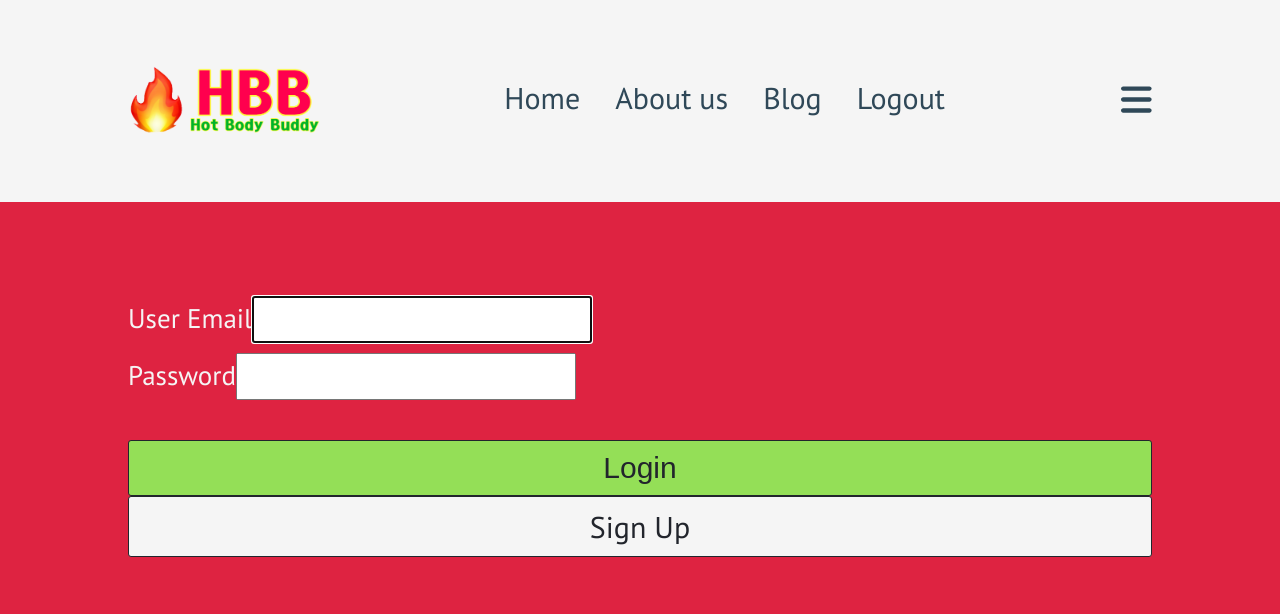
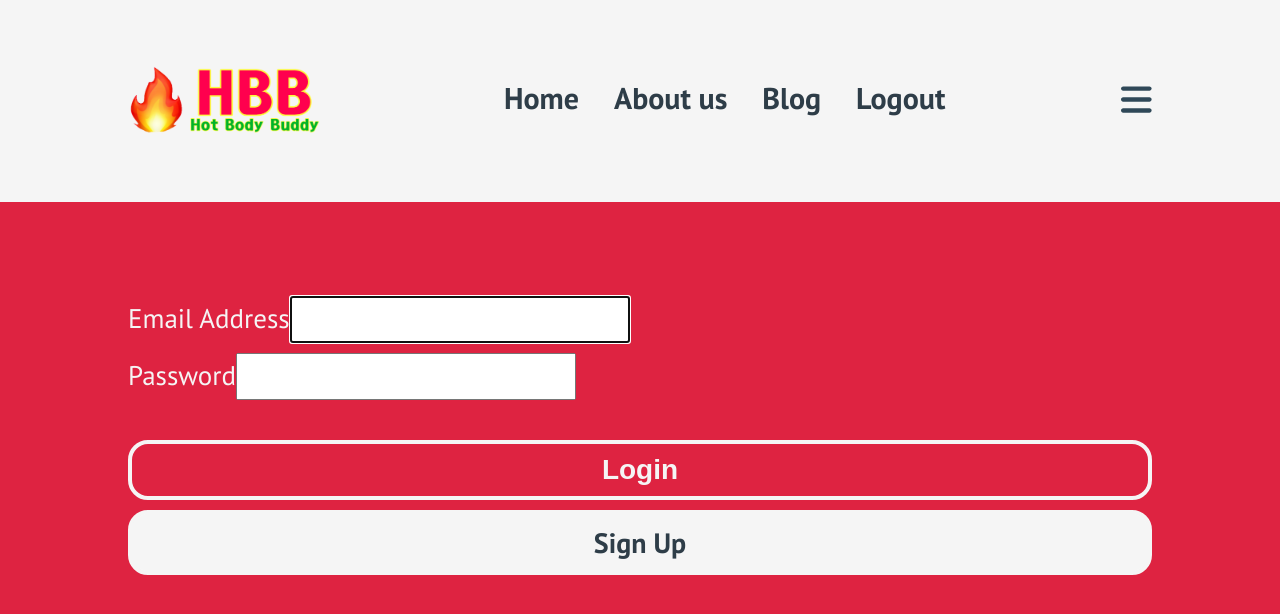
Before and after one commit to elvintern/hot-body-buddy-app, a React (Vite) app in the folder client/: page / in a window 1280 px wide. Shown: the top 614 px of the page. Built offline with nearby package versions, Linux system fonts and the light colour scheme; no server answers.

Commit message:
Change btn styles

```diff
--- a/client/src/components/Login.jsx
+++ b/client/src/components/Login.jsx
@@ -44,7 +44,7 @@ export default function Login() {
         <ValidCheck isValid={isValid} message={'Invalid email or password'} />
         <div className="form__group">
           <label htmlFor="userEmail" className="form__label">
-            user email
+            email address
           </label>
           <input
             ref={inputRef}
@@ -70,10 +70,10 @@ export default function Login() {
           />
         </div>
         <div className="form__group">
-          <button type="submit" className="btn btn--top">
+          <button type="submit" className="btn btn--first">
             login
           </button>
-          <Link to="/sign-up" className="btn btn--signup">
+          <Link to="/sign-up" className="btn btn--second">
             sign up
           </Link>
         </div>
--- a/client/src/components/Nav.scss
+++ b/client/src/components/Nav.scss
@@ -14,6 +14,7 @@
   justify-content: center;
   gap: 3rem;
   transition: 0.3s linear;
+  font-weight: 700;
 
   &--responsive {
     transform: translateY(100vh);
--- a/client/src/styles/abstracts/mixins.scss
+++ b/client/src/styles/abstracts/mixins.scss
@@ -1,18 +1,20 @@
 @use 'variables' as v;
 
-@mixin btn-style($bg-color: v.$color-black-light, $font-size: 3rem) {
+@mixin btn-style($bg-color: v.$color-white, $font-size: 2.8rem) {
   display: block;
   width: 100%;
   padding: 1rem 0;
   font-size: $font-size;
   text-transform: capitalize;
   transition: 0.2s linear;
-  border-radius: 3px;
-  color: v.$color-black-light;
+  border-radius: 20px;
   text-decoration: none;
   text-align: center;
-  border: solid 1px v.$color-black-light;
-  background-color: v.$color-white;
+  background-color: $bg-color;
+  color: v.$color-black-light-4;
+  border: solid 4px v.$color-white;
+  font-weight: 700;
+  cursor: pointer;
 }
 
 @mixin link-style($color: v.$color-white) {
--- a/client/src/styles/abstracts/variables.scss
+++ b/client/src/styles/abstracts/variables.scss
@@ -6,14 +6,14 @@ $color-white-dark: #e7e7e7;
 $color-grey-light: #ddd;
 $color-grey: #888;
 $color-grey-dark: #777;
-$color-black-light-4: #2f4858;
+$color-black-light-4: #2e3d48;
 $color-black-light-3: #434851;
 $color-black-light-2: #313741;
 $color-black-light: #22252c;
 $color-black: #111;
 
 $color-blue: #0084e7;
-$color-green: rgb(148, 223, 87);
+$color-green: #8fb404;
 $color-yellow: rgb(235, 238, 71);
 
 $color-primary-light: #ff5a84;
--- a/client/src/styles/main.scss
+++ b/client/src/styles/main.scss
@@ -32,23 +32,19 @@ body {
   @include m.btn-style;
 
   &:hover {
-    opacity: 0.9;
+    background-color: transparent;
+    color: v.$color-white;
   }
 
-  &--top {
-    margin-top: 3rem;
-    background-color: v.$color-green;
-  }
+  &--first {
+    margin: 3rem 0 1rem;
+    background-color: transparent;
+    color: v.$color-white;
 
-  &--signup {
-    display: block;
-    width: 100%;
-    margin: 0 auto;
-    text-align: center;
-  }
-
-  &--bottom {
-    margin-top: 1rem;
+    &:hover {
+      background-color: v.$color-white;
+      color: v.$color-primary;
+    }
   }
 
   &--set {
```
